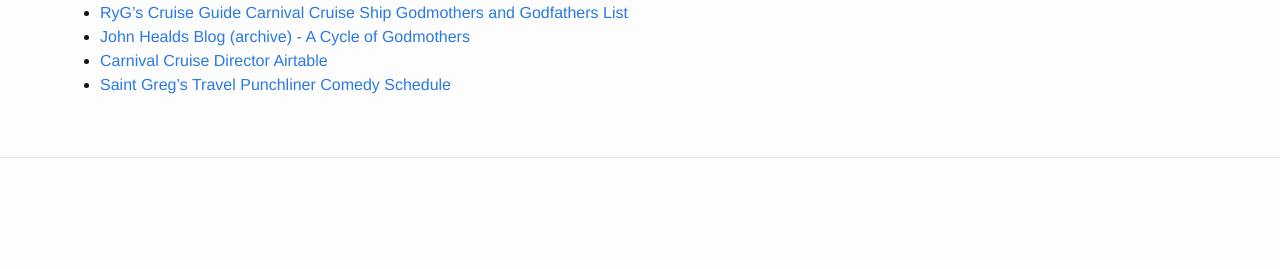
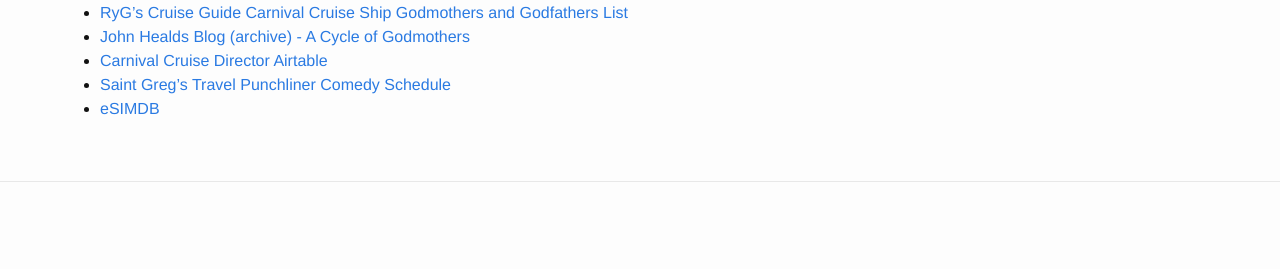
Before and after one commit to roclar/roclar.github.io, a Jekyll site: the page built from CarnivalFleet.md, in a window 1280 px wide. Shown: the part 2032-2301 px from the top of the page. Built offline with Jekyll 4.4.1, drawn with Linux system fonts in a browser that asks for light colours; before the commit the page ends 2280 px from its top, so only the background shows below that.

Commit message:
Added link to eSIMDB

```diff
--- a/CarnivalFleet.md
+++ b/CarnivalFleet.md
@@ -67,3 +67,4 @@
 * [John Healds Blog (archive) - A Cycle of Godmothers](https://web.archive.org/web/20190402163111/https://johnhealdsblog.com/2012/12/03/a-cycle-of-godmothers/)
 * [Carnival Cruise Director Airtable](https://airtable.com/appin6uTVeCF8mthS/shrxzucqLGHbpDmm8/tblZJCAW6us7UhDmZ)
 * [Saint Greg's Travel Punchliner Comedy Schedule](https://www.saintgregtravel.com/punchliner-comedy-schedule/?amp=1)
+* [eSIMDB](https://esimdb.com/)
```
